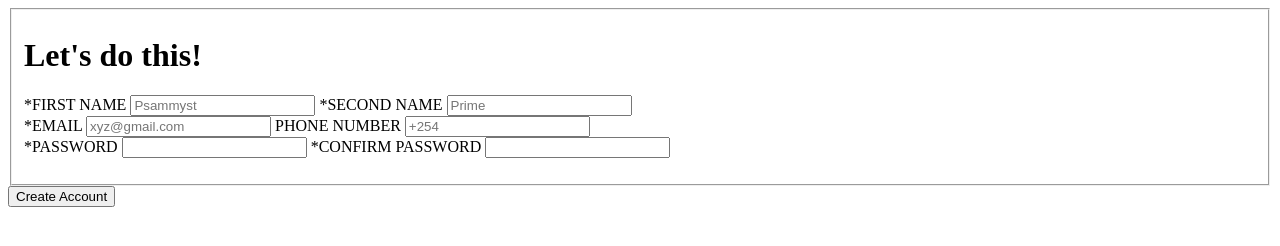
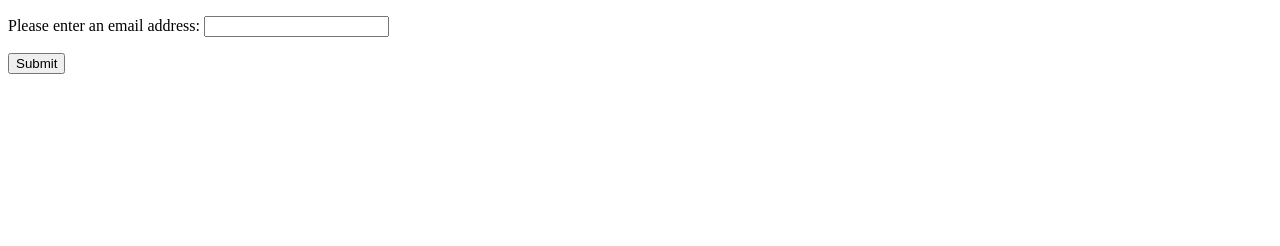
Before and after one commit to PsammystPrime/Dynamic-user-interface-interaction, a plain HTML site: page Js-form/index.html in a window 1280 px wide. Drawn offline with Linux system fonts and the light colour scheme.

Commit message:
Update index.html

```diff
--- a/Js-form/index.html
+++ b/Js-form/index.html
@@ -8,38 +8,15 @@
     <script src="index.js" defer></script>
 </head>
 <body>
-    <form action="#" method="get" >
-        <fieldset>
-            <h1>Let's do this!</h1>
-        <div class="details">
-            <label class="one" for="First_name">*FIRST NAME</label>
-            <input type="text" name="FIRST NAME" minlength="2" id="First_name" placeholder="Psammyst" required>
-
-            <label class="one" for="Second_name">*SECOND NAME</label>
-            <input type="text" name="SECOND NAME" id="Second_name" placeholder="Prime"  required>
-        </div>
-
-        <div class="details">
-            <label class="two" for="Email">*EMAIL</label>
-            <input type="email" name="EMAIL" id="Email" placeholder="xyz@gmail.com" required>
-
-            <label class="two" for="Phone_number">PHONE NUMBER</label>
-            <input type="number" name="PHONE NUMBER" id="Phone_number"  placeholder="+254" >
-        </div>
-
-        <div class="details">
-            <label class="three" for="Password">*PASSWORD</label>
-            <input type="password" class="error" name="PASSWORD" id="Password" required>
-
-            <label class="three" for="Confirm_password">*CONFIRM PASSWORD</label>
-            <input type="password" class="error2" name="CONFIRM PASSWORD" id="Confirm_password" required>
-        </div>
-        <p class="para"></p>
-
-        </fieldset>
-
-        <button type="submit" class="create_button">Create Account</button>
-    </form>
-
+    <form>
+        <p>
+          <label for="mail">
+            <span>Please enter an email address:</span>
+            <input type="text" id="mail" name="mail" />
+            <span class="error" aria-live="polite"></span>
+          </label>
+        </p>
+        <button>Submit</button>
+      </form>
 </body>
 </html>
```
